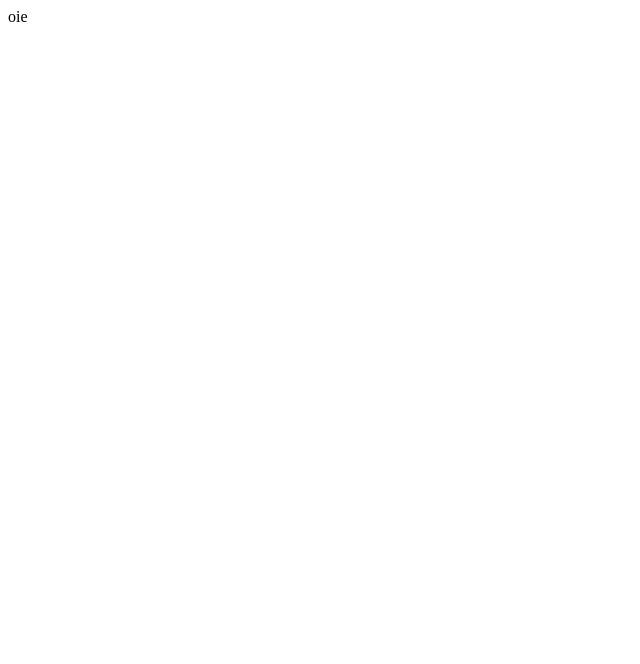
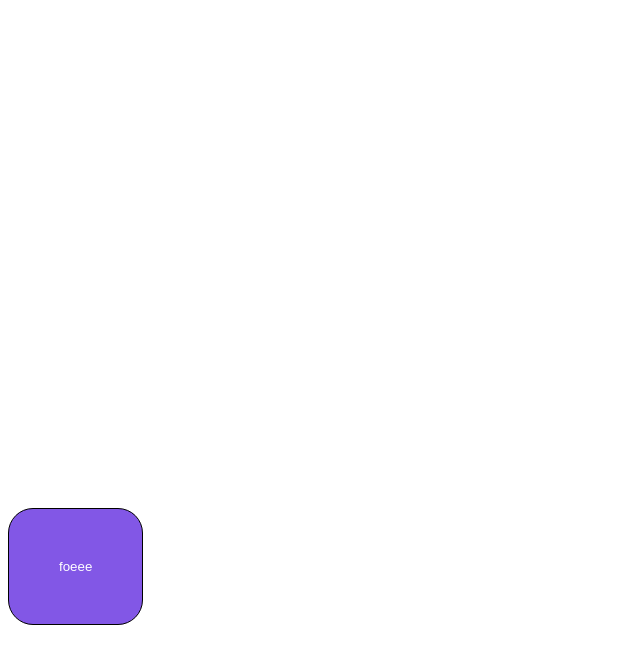
Before and after one commit to EliasFMartins/first-next-project, a Next.js app: page / in a window 1280 px wide. Shown: the top 664 px of the page, without its empty margins (0-640 px from the left). Built offline with nearby package versions, Linux system fonts and the light colour scheme.

Commit message:
instalando sticks

```diff
--- a/package.json
+++ b/package.json
@@ -9,6 +9,7 @@
     "lint": "next lint"
   },
   "dependencies": {
+    "@stitches/react": "^1.2.8",
     "@types/node": "20.1.3",
     "@types/react": "18.2.6",
     "@types/react-dom": "18.2.4",
--- a/src/app/page.tsx
+++ b/src/app/page.tsx
@@ -1,8 +1,16 @@
+import { styled } from "../styles";
+
+const Button = styled('button', {
+  backgroundColor: '$rocketseat',
+  marginTop: '500px',
+  border: 'solid 1px black',
+  color: '$trucoisae',
+  borderRadius:25,
+  padding:50
+});
 
 export default function Home() {
   return (
-    <div>
-      oie
-    </div>
-  )
+    <Button>foeee</Button>
+  );
 }
--- /dev/null
+++ b/src/styles/index.ts
@@ -0,0 +1,19 @@
+import { createStitches } from "@stitches/react";
+
+export const {
+  config,
+  styled,
+  globalCss,
+  css,
+  keyframes,
+  getCssText,
+  theme,
+  createTheme,
+} = createStitches({
+  theme: {
+    colors: {
+      rocketseat: '#8257e6',
+      trucoisae: '#fff'
+    }
+  }
+});
```
Also changed, not shown: 1 other file (tests, documents, lock files or other folders).
